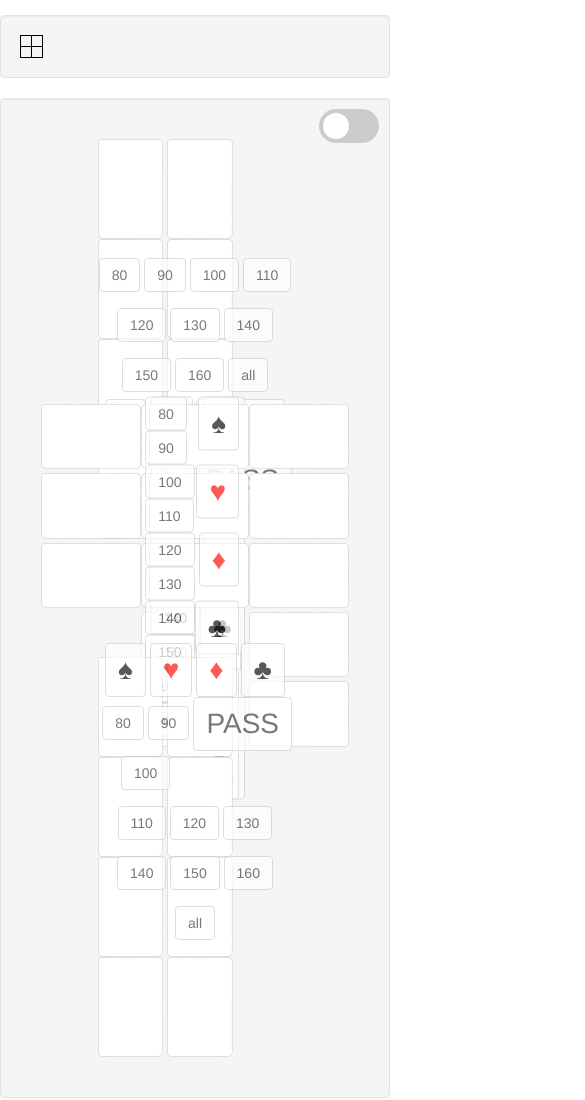
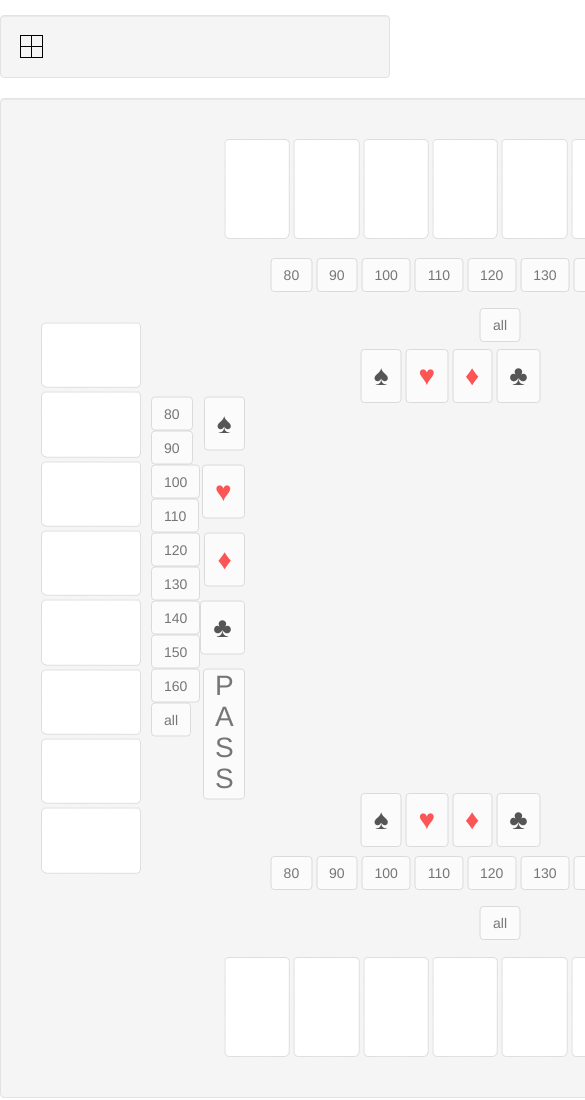
Before and after one commit to pzinn/belote, a website: page public/game.html in a window 390 px wide. Shown: the top 1100 px of the page, 585 px wide, since content can reach past the window. Drawn offline with nearby package versions, Linux system fonts and the light colour scheme; no server answers.

Commit message:
working on better css

```diff
--- a/public/css/style.css
+++ b/public/css/style.css
@@ -61,14 +61,15 @@ ul.list-group {
     transform: translate(0%,-10%);
 }
 
-.cardareaN {
+#cardareaN {
     position: absolute;
     top: 40px;
     left: 50%;
     transform: translate(-50%,0%);
+    white-space: nowrap;
 }
 
-.biddingN {
+#biddingN {
     position: absolute;
     top: 150px;
     left: 50%;
@@ -77,14 +78,15 @@ ul.list-group {
     line-height: 50px;
 }
 
-.cardareaS {
+#cardareaS {
     position: absolute;
     bottom: 40px;
     left: 50%;
     transform: translate(-50%,0%);
+    white-space: nowrap;
 }
 
-.biddingS {
+#biddingS {
     position: absolute;
     bottom: 150px;
     left: 50%;
@@ -93,48 +95,37 @@ ul.list-group {
     line-height: 50px;
 }
 
-.cardareaW {
+#cardareaW {
     position: absolute;
     left: 0px;
     top: 50%;
     transform: translate(-50%,-50%) rotate(90deg) translate(0,-50%) translate(0,-40px);
 }
 
-.biddingW {
+#biddingW {
     position: absolute;
     left: 150px;
     top: 50%;
     transform: translate(0%,-50%);
+    white-space: nowrap;
 }
 
-.cardareaE {
+#cardareaE {
     position: absolute;
     right: 0px;
     top: 50%;
     transform: translate(50%,-50%) rotate(90deg) translate(0,50%) translate(0,40px);
+    white-space: nowrap;
 }
 
-.biddingE {
+#biddingE {
     position: absolute;
     right: 150px;
     top: 50%;
     transform: translate(0%,-50%);
 }
 
-
-.cardarea {
-    width: 100%;
-}
-
-.cardarea img {
-    margin: 0px 25px 0px 25px;
-}
-
-.cardarea1 img {
-    margin: 25px 5px 25px 5px;
-}
-
-.playedcards {
+#playedcards {
     position: absolute;
     left: 50%;
     top: 50%;
@@ -192,7 +183,7 @@ ul.list-group {
     top: 0%;
 }
 
-.Wname {
+#Wname {
     position: absolute;
     left: 10px;
     top: 50%;
@@ -202,7 +193,7 @@ ul.list-group {
     padding: 10px 2px 10px 2px;
 }
 
-.Ename {
+#Ename {
     position: absolute;
     right: 10px;
     top: 50%;
@@ -212,7 +203,7 @@ ul.list-group {
     padding: 10px 2px 10px 2px;
 }
 
-.Sname {
+#Sname {
     position: absolute;
     left:50%;
     bottom: 10px;
@@ -220,7 +211,7 @@ ul.list-group {
     padding: 2px 10px 2px 10px;
 }
 
-.Nname {
+#Nname {
     position: absolute;
     left:50%;
     top: 10px;
@@ -239,7 +230,7 @@ ul.list-group {
     top: 10px;
 }
 
-.trump {
+#trump {
     position: absolute;
     left: 10px;
     top: 10px;
--- a/public/game.html
+++ b/public/game.html
@@ -24,17 +24,17 @@
 	  <tr><td id="score1"></td><td id="score2"></td></tr>
 	</table>
 	</div>
-        <div class="col-md-6 well" style="min-height:1000px;">
+        <div class="col-md-6 well" style="min-height:1000px;min-width:1000px">
 	  <div class="ready"><label class="switch"><input type="checkbox" id="ready" onclick="ready(this.checked);"><span class="slider round"></span></label></div>
-	  <div class="trump" id="trump"></div>
-	  <div class="playedcards" hidden id="playedcards">
+	  <div id="bid"></div>
+	  <div hidden id="playedcards">
 	    <img src="images/cards/cardholder.png" class="card" id="NP"><br/>
 	    <img src="images/cards/cardholder.png" class="card" id="WP">
 	    <img src="images/cards/cardholder.png" class="card" id="EP"><br/>
 	    <img src="images/cards/cardholder.png" class="card" id="SP"><br/>
 	  </div>
-	  <div class="Nname" id="Nname"></div>
-	  <div class="cardareaN">
+	  <div id="Nname"></div>
+	  <div id="cardareaN">
 	    <img src="images/cards/cardholder.png" class="card" id="N0">
 	    <img src="images/cards/cardholder.png" class="card" id="N1">
 	    <img src="images/cards/cardholder.png" class="card" id="N2">
@@ -44,7 +44,7 @@
 	    <img src="images/cards/cardholder.png" class="card" id="N6">
 	    <img src="images/cards/cardholder.png" class="card" id="N7">
 	  </div>
-	  <div class="biddingN" id="biddingN">
+	  <div id="biddingN">
 	    <button class="btn btn-default" id="80N" disabled="disabled">80</button>
 	    <button class="btn btn-default" id="90N" disabled="disabled">90</button>
 	    <button class="btn btn-default" id="100N" disabled="disabled">100</button>
@@ -62,8 +62,8 @@
 	    <button class="btn btn-default" id="suit3N" disabled="disabled" style="color:black;font-size:200%">&clubs;</button>
 	    <button class="btn btn-default" id="passN" disabled="disabled" style="float: right;font-size:200%">PASS</button>
 	  </div>
-	  <div class="Wname" id="Wname"></div>
-	  <div class="cardareaW">
+	  <div id="Wname"></div>
+	  <div id="cardareaW">
 	    <img src="images/cards/cardholder.png" class="card" id="W0">
 	    <img src="images/cards/cardholder.png" class="card" id="W1">
 	    <img src="images/cards/cardholder.png" class="card" id="W2">
@@ -73,7 +73,7 @@
 	    <img src="images/cards/cardholder.png" class="card" id="W6">
 	    <img src="images/cards/cardholder.png" class="card" id="W7">
 	  </div>
-	  <div class="biddingW" id="biddingW">
+	  <div id="biddingW">
 	    <button class="btn btn-default" id="80W" disabled="disabled">80</button>
 	    <button class="btn btn-default" id="suit0W" disabled="disabled" style="float:right;color:black;font-size:200%">&spades;</button><br/>
 	    <button class="btn btn-default" id="90W" disabled="disabled">90</button><br/>
@@ -90,8 +90,8 @@
 	    <button class="btn btn-default" id="passW" disabled="disabled" style="float:right;padding:0"><span style="font-size:200%;writing-mode:vertical-rl;text-orientation:upright">PASS</span></button><br/>
 	    <button class="btn btn-default" id="allW" disabled="disabled">all</button>
 	  </div>
-	  <div class="Ename" id="Ename"></div>
-	  <div class="cardareaE">
+	  <div id="Ename" id="Ename"></div>
+	  <div id="cardareaE">
 	    <img src="images/cards/cardholder.png" class="card" id="E0">
 	    <img src="images/cards/cardholder.png" class="card" id="E1">
 	    <img src="images/cards/cardholder.png" class="card" id="E2">
@@ -101,7 +101,7 @@
 	    <img src="images/cards/cardholder.png" class="card" id="E6">
 	    <img src="images/cards/cardholder.png" class="card" id="E7">
 	  </div>
-	  <div class="biddingE" id="biddingE">
+	  <div id="biddingE">
 	    <button class="btn btn-default" id="80E" disabled="disabled">80</button>
 	    <button class="btn btn-default" id="suit0E" disabled="disabled" style="float:right;color:black;font-size:200%">&spades;</button><br/>
 	    <button class="btn btn-default" id="90E" disabled="disabled">90</button><br/>
@@ -118,8 +118,8 @@
 	    <button class="btn btn-default" id="passE" disabled="disabled" style="float:right;padding:0"><span style="font-size:200%;writing-mode:vertical-rl;text-orientation:upright">PASS</span></button><br/>
 	    <button class="btn btn-default" id="allE" disabled="disabled">all</button>
 </div>
-	  <div class="Sname" id="Sname"></div>
-	  <div class="cardareaS">
+	  <div id="Sname"></div>
+	  <div id="cardareaS">
 	    <img src="images/cards/cardholder.png" class="card" id="S0">
 	    <img src="images/cards/cardholder.png" class="card" id="S1">
 	    <img src="images/cards/cardholder.png" class="card" id="S2">
@@ -129,7 +129,7 @@
 	    <img src="images/cards/cardholder.png" class="card" id="S6">
 	    <img src="images/cards/cardholder.png" class="card" id="S7">
 	  </div>
-	  <div class="biddingS" id="biddingS">
+	  <div id="biddingS">
 	    <button class="btn btn-default" id="suit0S" onclick="bidsuit(0);" disabled="disabled" style="color:black;font-size:200%">&spades;</button>
 	    <button class="btn btn-default" id="suit1S" onclick="bidsuit(1);" disabled="disabled" style="color:red;font-size:200%">&hearts;</button>
 	    <button class="btn btn-default" id="suit2S" onclick="bidsuit(2);" disabled="disabled" style="color:red;font-size:200%">&diams;</button>
--- a/public/js/client.js
+++ b/public/js/client.js
@@ -163,7 +163,7 @@ socket.on("gameInfo", function(gameInfo1) {
     oldgameInfo=gameInfo; gameInfo=gameInfo1;
 
     // general stuff (TEMP?)
-    document.getElementById("trump").innerHTML= gameInfo.playing ? gameInfo.bid +" "+suitshtml[gameInfo.trump] : "";
+    document.getElementById("bid").innerHTML= gameInfo.playing ? gameInfo.bid +" "+suitshtml[gameInfo.trump] : "";
     document.getElementById("score1").innerHTML=gameInfo.scores[0];
     document.getElementById("score2").innerHTML=gameInfo.scores[1];
 
```
